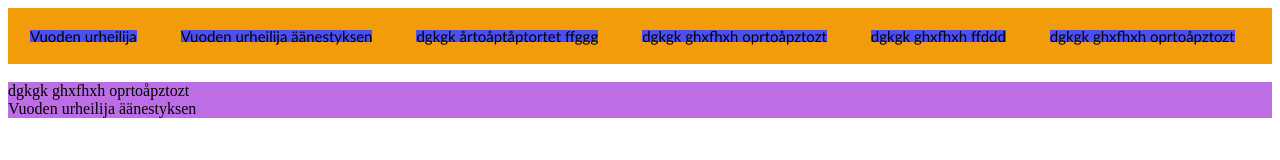
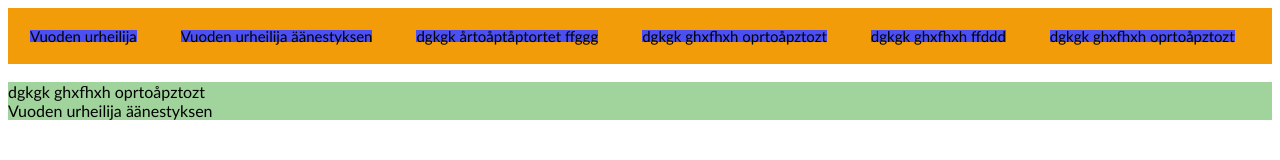
Before and after one commit to LauraWuori/laurawuori, a plain HTML site: page flexbox.html in a window 1280 px wide. Drawn offline with Linux system fonts and the light colour scheme; a script that the page names is missing.

Commit message:
Update style2.css

```diff
--- a/CSS/style2.css
+++ b/CSS/style2.css
@@ -19,7 +19,8 @@
 
 .flexcolumn
 {
-    background-color: rgb(190, 110, 228);
+    background-color: rgb(161, 211, 156);
     display: flex;
     flex-direction: column;
+    font-family: 'Trebuchet MS', 'Lucida Sans Unicode', 'Lucida Grande', 'Lucida Sans', sans-serif;
 }
```
